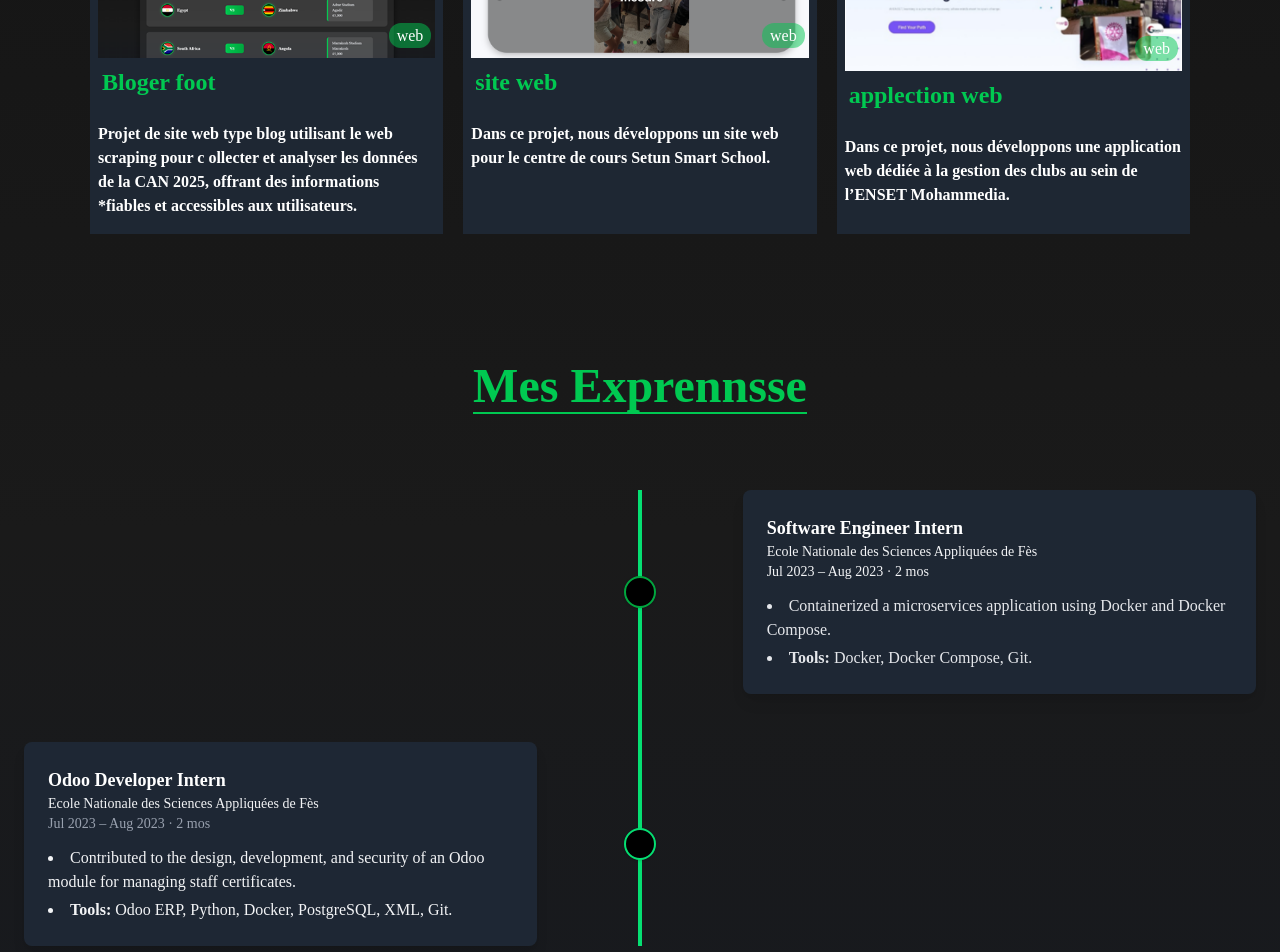
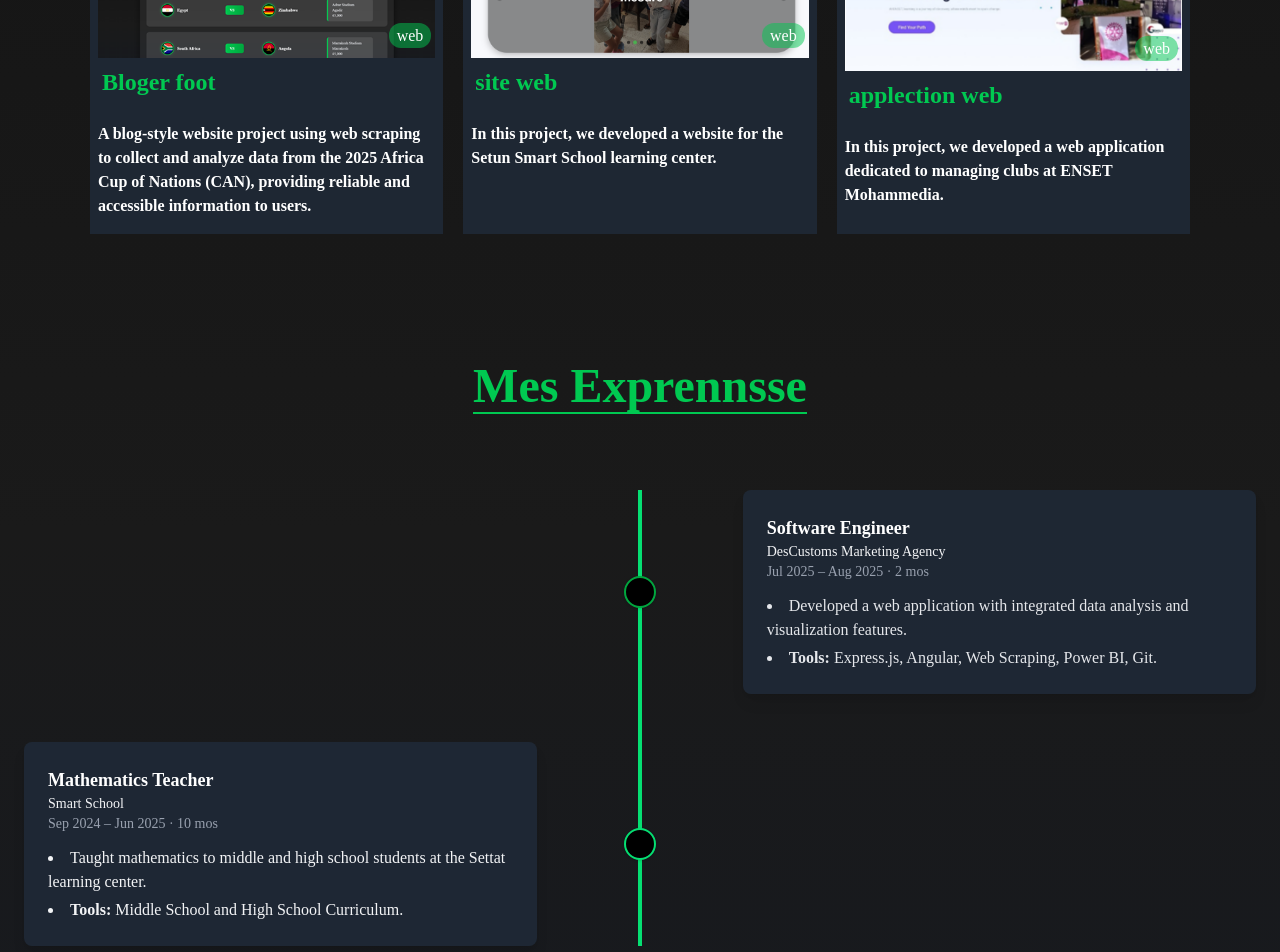
Before and after one commit to Ilyasse-ben/Portfolio, an Angular app in the folder portfolio/: page / in a window 1280 px wide. Shown: the part 1160-2112 px from the top of the page. Built offline with nearby package versions, Linux system fonts and the light colour scheme.

Commit message:
task modification experince & contact

```diff
--- a/portfolio/src/app/app.html
+++ b/portfolio/src/app/app.html
@@ -15,7 +15,7 @@
 <!-- homme page -->
 
 <div>
-  <div id="Home" class="min-h-[100vh] flex flex-wrap justify-around items-center px-8 mt-28 lg:mt-0">
+  <div id="Home" class="min-h-[100vh] flex flex-wrap justify-around items-center px-8 mt-28 lg:mt-0 duration-1000 ease-in">
   <!-- Texte -->
   <div class="max-w-lg text-center md:text-left space-y-4 mb-5">
     <h1 class="text-5xl font-bold text-white leading-tight">
@@ -23,7 +23,7 @@
     </h1>
     <p class="text-xl text-white">Hi there 👋!</p>
     <p class="text-white">
-      My name is Ilyasse Bentaleb. I am a software
+      My name is Ilyasse BEN TALEB. I am a software
       engineer with a strong interest in Java, web development,
       and data analysis. I enjoy building efficient and user-friendly
       applications, exploring new technologies, and continuously improving
@@ -51,12 +51,12 @@
   </div>
 </div>
 <div id="title">
-  <h3 class="text-5xl font-bold text-green-500 text-center mb-20 mt-32 "><span class="border-b-2">Mes project</span></h3>
+  <h3 id="Projet" class="text-5xl font-bold text-green-500 text-center mb-20 mt-32 "><span class="border-b-2">Mes project</span></h3>
 </div>
 
 <!-- Projet page -->
 
-<div id="Projet" class="w-[90%] max-w-[1100px] my-[30px] mx-auto grid gap-5 [grid-template-columns:repeat(auto-fill,minmax(280px,1fr))]">
+<div  class="w-[90%] max-w-[1100px] my-[30px] mx-auto grid gap-5 [grid-template-columns:repeat(auto-fill,minmax(280px,1fr))]">
     <div class="bg-[#1f2937e7] p-2 hover:shadow-lg hover:shadow-green-500/50 hover:translate-y-[-5px] transition duration-700 ease-in-out">
       <img src="pro1.png" alt="" class="">
       <div class="flex justify-between">
@@ -65,9 +65,9 @@
       </div>
 
       <p class="my-2 font-bold">
-        Projet de site web type blog utilisant le web scraping pour c
-        ollecter et analyser les données de la CAN 2025, offrant des informations
-        *fiables et accessibles aux utilisateurs.
+        A blog-style website project using web scraping to collect and analyze
+        data from the 2025 Africa Cup of Nations (CAN), providing reliable and
+        accessible information to users.
       </p>
 
     </div>
@@ -79,7 +79,7 @@
       </div>
 
       <p class="my-2 font-bold">
-        Dans ce projet, nous développons un site web  pour le centre de cours Setun Smart School.
+        In this project, we developed a website for the Setun Smart School learning center.
       </p>
 
     </div>
@@ -91,19 +91,44 @@
       </div>
 
       <p class="my-2 font-bold">
-        Dans ce projet, nous développons une application web dédiée à la gestion des clubs au sein de l’ENSET Mohammedia.
+        In this project, we developed a web application dedicated to managing clubs at ENSET Mohammedia.
       </p>
 
     </div>
 
 </div>
 <div id="title">
-  <h3 class="text-5xl font-bold text-green-500 text-center mb-20 mt-32"><span class="border-b-2">Mes Exprennsse</span></h3>
+  <h3 id="Exprennsse" class="text-5xl font-bold text-green-500 text-center mb-20 mt-32"><span class="border-b-2">Mes Exprennsse</span></h3>
 </div>
+<!-- Exprennsse page mobile -->
+<!-- Item gauche -->
+  <div class="mb-12  w-full">
+    <div class="w-[90%] bg-[#1f2937e7] shadow-lg rounded-lg p-6 mx-auto lg:hidden">
+      <h3 class="text-lg font-bold">Software Engineer </h3>
+      <p class="text-sm text-gray-100">DesCustoms Marketing Agency</p>
+      <p class="text-sm text-gray-400">Jul 2025 – Aug 2025 · 2 mos</p>
+      <ul class="mt-3 text-gray-200 list-disc list-inside space-y-1">
+        <li>Developed a web application with integrated data analysis and visualization features.</li>
+        <li><span class="font-semibold">Tools:</span> Express.js, Angular, Web Scraping, Power BI, Git.</li>
+      </ul>
+    </div>
+  </div>
 
-<!-- Projet page -->
+  <!-- Item droite -->
+  <div class="mb-12 ">
+    <div class="w-[90%] bg-[#1f2937e7] shadow-lg rounded-lg p-6 mx-auto lg:hidden">
+      <h3 class="text-lg font-bold">Mathematics Teacher</h3>
+    <p class="text-sm text-gray-100">Smart School</p>
+    <p class="text-sm text-gray-400">Sep 2024 – Jun 2025 · 10 mos</p>
+    <ul class="mt-3 text-gray-100 list-disc list-inside space-y-1">
+      <li>Taught mathematics to middle and high school students at the Settat learning center.</li>
+      <li><span class="font-semibold">Tools:</span> Middle School and High School Curriculum.</li>
+    </ul>
+    </div>
+  </div>
+<!-- Exprennsse page pc -->
 
-<div id="Exprennsse" class="relative container mx-auto px-6">
+<div  class="relative container mx-auto px-6 hidden lg:block">
   <!-- Ligne centrale -->
   <div class="absolute w-1 bg-green-400 h-full left-1/2 transform -translate-x-1/2"></div>
 
@@ -112,12 +137,12 @@
     <div class="w-5/12"></div>
     <div class="z-20 flex items-center justify-center w-8 h-8 bg-black border-2 border-green-600 rounded-full shadow"></div>
     <div class="w-5/12 bg-[#1f2937e7] shadow-lg rounded-lg p-6">
-      <h3 class="text-lg font-bold">Software Engineer Intern</h3>
-      <p class="text-sm text-gray-100">Ecole Nationale des Sciences Appliquées de Fès</p>
-      <p class="text-sm text-gray-100">Jul 2023 – Aug 2023 · 2 mos</p>
+      <h3 class="text-lg font-bold">Software Engineer </h3>
+      <p class="text-sm text-gray-100">DesCustoms Marketing Agency</p>
+      <p class="text-sm text-gray-400">Jul 2025 – Aug 2025 · 2 mos</p>
       <ul class="mt-3 text-gray-200 list-disc list-inside space-y-1">
-        <li>Containerized a microservices application using Docker and Docker Compose.</li>
-        <li><span class="font-semibold">Tools:</span> Docker, Docker Compose, Git.</li>
+        <li>Developed a web application with integrated data analysis and visualization features.</li>
+        <li><span class="font-semibold">Tools:</span> Express.js, Angular, Web Scraping, Power BI, Git.</li>
       </ul>
     </div>
   </div>
@@ -127,23 +152,23 @@
     <div class="w-5/12"></div>
     <div class="z-20 flex items-center justify-center w-8 h-8 bg-black border-2 border-green-400 rounded-full shadow"></div>
     <div class="w-5/12 bg-[#1f2937e7] shadow-lg rounded-lg p-6">
-      <h3 class="text-lg font-bold">Odoo Developer Intern</h3>
-      <p class="text-sm text-gray-100">Ecole Nationale des Sciences Appliquées de Fès</p>
-      <p class="text-sm text-gray-400">Jul 2023 – Aug 2023 · 2 mos</p>
-      <ul class="mt-3 text-gray-100 list-disc list-inside space-y-1">
-        <li>Contributed to the design, development, and security of an Odoo module for managing staff certificates.</li>
-        <li><span class="font-semibold">Tools:</span> Odoo ERP, Python, Docker, PostgreSQL, XML, Git.</li>
-      </ul>
+      <h3 class="text-lg font-bold">Mathematics Teacher</h3>
+    <p class="text-sm text-gray-100">Smart School</p>
+    <p class="text-sm text-gray-400">Sep 2024 – Jun 2025 · 10 mos</p>
+    <ul class="mt-3 text-gray-100 list-disc list-inside space-y-1">
+      <li>Taught mathematics to middle and high school students at the Settat learning center.</li>
+      <li><span class="font-semibold">Tools:</span> Middle School and High School Curriculum.</li>
+    </ul>
     </div>
   </div>
 </div>
 <div>
-  <h3 class="text-5xl font-bold text-green-500 text-center mb-20 mt-32"><span class="border-b-2">Mes Skilse</span></h3>
+  <h3 id="skils" class="text-5xl font-bold text-green-500 text-center mb-20 mt-32"><span class="border-b-2">Mes Skilse</span></h3>
 </div>
 <!-- skile page -->
-<div id="skils" class="w-[90%] max-w-[1100px] my-[30px] mx-auto min-h[100vh]">
+<div  class="w-[90%] max-w-[1100px] my-[30px] mx-auto min-h[100vh]">
 <div class="grid gap-5 [grid-template-columns:repeat(auto-fill,minmax(280px,1fr))]">
-  <button class="border-green-500 px-6 py-2 rounded-[5px] bg-green-500/50 hover:bg-green-500/50" (click)="afficheDiv(div1,div2,div3,btn1,btn2,btn3)" #btn1>Web Development</button>
+  <button class="border-green-500 border-1 px-6 py-2 rounded-[5px] bg-green-500/50 hover:bg-green-500/50" (click)="afficheDiv(div1,div2,div3,btn1,btn2,btn3)" #btn1>Web Development</button>
   <button class="border-green-500 border-1 rounded-[5px] px-6 py-2 font-bold hover:bg-green-500/50" (click)="afficheDiv(div2,div1,div3,btn2,btn3,btn1)" #btn2>Data Bases</button>
   <button class="border-green-500 border-1 rounded-[5px] px-6 py-2 hover:bg-green-500/50" (click)="afficheDiv(div3,div1,div2,btn3,btn2,btn1)" #btn3>Languages / Intrests / Others</button>
 </div>
@@ -159,12 +184,12 @@
  <img src="logo/tailwind-css-2.svg" class="p-3 w-16 h-16" alt="auune chose">
  <img src="logo/html-1.svg" class="p-3 w-16 h-16" alt="auune chose">
 </div>
-<div class="mt-4 hidden grid gap-5 [grid-template-columns:repeat(auto-fill,minmax(150px,1fr))]  bg-[#1f2937e7] "  #div2>
+<div class="mt-4 hidden grid gap-5 [grid-template-columns:repeat(auto-fill,minmax(150px,1fr))] p-3  bg-[#1f2937e7] "  #div2>
  <img src="logo/mysql-3.svg" class="p-3 w-16 h-16" alt="auune chose">
  <img src="logo/mongodb-icon-1.svg" class="p-3 w-16 h-16" alt="auune chose">
  <img src="logo/sqlite.svg" class="p-3 w-16 h-16" alt="auune chose">
 </div>
-<div class="mt-4 hidden grid gap-5 [grid-template-columns:repeat(auto-fill,minmax(150px,1fr))]  bg-[#1f2937e7]  "  #div3>
+<div class="mt-4 hidden grid gap-5 [grid-template-columns:repeat(auto-fill,minmax(150px,1fr))] p-3  bg-[#1f2937e7]  "  #div3>
   <img src="logo/c-1.svg" class="p-3 w-16 h-16" alt="auune chose">
   <img src="logo/java-4.svg" class="p-3 w-16 h-16" alt="auune chose">
   <img src="logo/javascript-1.svg" class="p-3 w-16 h-16" alt="auune chose">
@@ -174,18 +199,18 @@
 </div>
 </div>
 <div>
-  <h3 class="text-5xl font-bold text-green-500 text-center mb-20 mt-32"><span class="border-b-2">Mes Contacts</span></h3>
+  <h3 id="Contact" class="text-5xl font-bold text-green-500 text-center mb-20 mt-32"><span class="border-b-2">Mes Contacts</span></h3>
 </div>
 <!-- contuct page -->
-<div id="Contact" class="w-90% max-w-[1100px] flex justify-around md:flex-wrap mx-auto gap-5">
-  <div class=" font-bold items-center my-5">
+<div  class="w-[90%] flex flex-col mx-auto gap-5">
+  <div class=" font-bold items-center my-5 ">
     <div>ipsum dolor sit amet consectetur, adipisicing elit.
      Dicta laborum ex unde quis laboriosam cum numquam praesentium,
     explicabo, reprehenderit nulla architecto eum adipisci. Repellat
     excepturi perspiciatis, consectetur unde omnis earum.
     </div>
   </div>
-  <div class="flex flex-col w-full gap-3">
+  <div class="flex flex-col w-full gap-3 ">
     <label for="name" class="text-gray-300"> Name:</label>
     <input name="name" type="text" placeholder="your name" class="border-2 px-4 py-2 rounded-[6px]">
     <label for="email">Email:</label>
@@ -196,6 +221,6 @@
   </div>
 </div>
   <footer class="bg-black mt-10">
-    <p class="  text-center font-bold p-3">© 2025 Ilyasse Bentaleb — Portfolio</p>
+    <p class="  text-center font-bold p-3">© 2025 Ilyasse BEN TALEB — Portfolio</p>
   </footer>
 <router-outlet />
```
